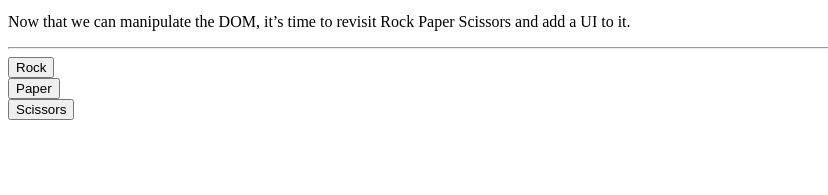
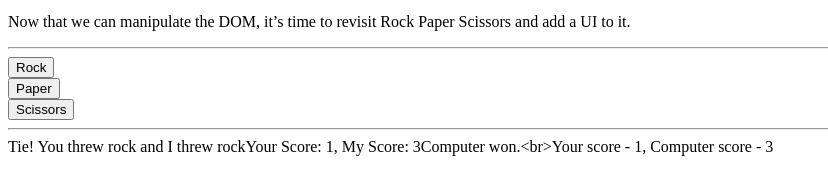
Before and after one commit to rfsjim/odin-rock-paper-scissors, a plain HTML site: page index.html in a window 1280 px wide. Both pictures are taken after a click on the button "Rock". Shown: the part 119-314 px from the top of the page, without its empty margins (0-828 px from the left). Drawn offline with Linux system fonts and the light colour scheme.

Commit message:
feat: Adds results labels

```diff
--- a/index.html
+++ b/index.html
@@ -21,6 +21,12 @@
         <button id="paper">Paper</button><br>
         <button id="scissors">Scissors</button>
     </div>
+
+    <hr>
+
+    <div id="resultsContainer">
+    </div>
+
     <script src="./scripts/javascript.js">
     </script>
 </body>
--- a/scripts/javascript.js
+++ b/scripts/javascript.js
@@ -50,7 +50,7 @@ function getHumanChoice()
  * @param {*} rounds defaults to 1
  * @returns
  */
-function playGame(humanChoice, rounds = 1)
+function playGame(humanChoice, rounds = 5)
 {
     let humanScore = 0, computerScore = 0;
     let computerChoice;
@@ -61,7 +61,7 @@ function playGame(humanChoice, rounds = 1)
 
         if (humanChoice === computerChoice)
         {
-            console.log(`Tie! You threw ${humanChoice} and I threw ${computerChoice}`);
+            roundResult.textContent = `Tie! You threw ${humanChoice} and I threw ${computerChoice}`;
             return
         }
         else if (humanChoice === 'rock')
@@ -79,12 +79,12 @@ function playGame(humanChoice, rounds = 1)
 
         if (playerIsWinner)
         {
-            console.log(`You win! ${humanChoice} beats ${computerChoice}`);
+            roundResult.textContent = `You win! ${humanChoice} beats ${computerChoice}`;
             humanScore++;
         }
         else
         {
-            console.log(`You Lose! ${computerChoice} beats ${humanChoice}`);
+            roundResult.textContent = `You Lose! ${computerChoice} beats ${humanChoice}`;
             computerScore++;
         }
 
@@ -96,21 +96,30 @@ function playGame(humanChoice, rounds = 1)
         computerChoice = getComputerChoice();
 
         playRound(humanChoice, computerChoice);
+        currentScore.textContent = `Your Score: ${humanScore}, My Score: ${computerScore}`;
     }
 
     if (humanScore === computerScore)
     {
-        console.log(`Tie! ${humanScore} to ${computerScore}`);
+        gameResult.textContent = `Tie! ${humanScore} to ${computerScore}`;
         return
     }
 
     const winner = (humanScore > computerScore) ? "You" : "Computer";
 
-    console.log(`${winner} won.`);
-    console.log(`Your score - ${humanScore}, Computer score - ${computerScore}`);
+    gameResult.textContent = `${winner} won.<br>`;
+    gameResult.textContent += `Your score - ${humanScore}, Computer score - ${computerScore}`;
 }
 
 const buttons = document.querySelectorAll("#btnContainer > button");
+const results = document.querySelector("#resultsContainer");
+const roundResult = document.createElement("span");
+const currentScore = document.createElement("span");
+const gameResult = document.createElement("span");
+
+results.appendChild(roundResult);
+results.appendChild(currentScore);
+results.appendChild(gameResult);
 
 buttons.forEach((button) => {
     button.addEventListener("click", () => {
```
